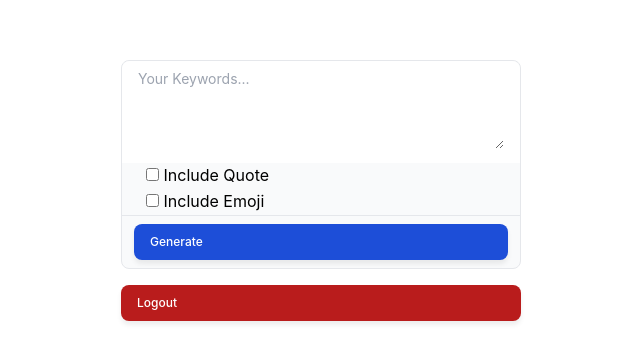
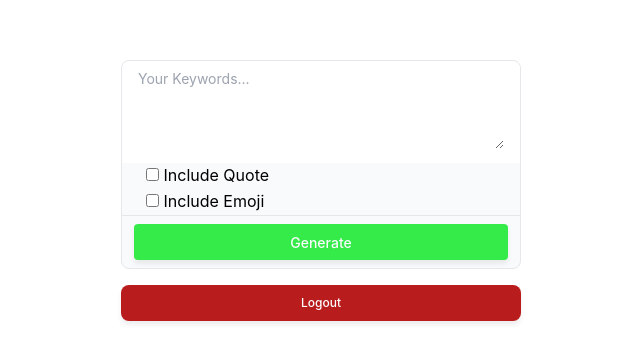
Before and after one commit to Ahzaam/openai-ui, a React (Create React App) app: page /caption in a window 1280 px wide. Shown: the part 284-646 px from the top of the page, without its empty margins (319-959 px from the left). Built offline with nearby package versions, Linux system fonts and the light colour scheme.

Commit message:
syntax chnaged

```diff
--- a/src/App.js
+++ b/src/App.js
@@ -20,15 +20,13 @@ function App() {
     <UserContext.Provider value={user}>
 
       <Router>
-        <div>
-          <section>
+
             <Routes>
               <Route path="/" element={<Authentication />} />
               <Route path="/caption" element={<GetCaption />} />
 
             </Routes>
-          </section>
-        </div>
+
       </Router>
 
     </UserContext.Provider>
--- a/src/pages/generate.jsx
+++ b/src/pages/generate.jsx
@@ -61,7 +61,7 @@ export default function GetCaption({ customer }) {
     }
 
     return (
-        <>
+        <section>
             {caption && <div className="px-4 py-2 bg-red-100 rounded-t-lg my-4">
 
                 <p>{caption}</p>
@@ -106,7 +106,7 @@ export default function GetCaption({ customer }) {
                             }}
 
 
-                            type="submit" className="inline-flex items-center py-2.5 px-4 text-xs font-medium text-center text-white bg-blue-700 rounded-lg focus:ring-4 focus:ring-blue-200  hover:bg-blue-800"
+                            type="submit" className="rounded bg-[#34eb49] text-gray-50 hover:bg-gradient-to-r hover:from-[#1ba62a] hover:to-[#1ba62a]"
                             style={{ backgroundColor: processing ? 'rgb(235,235,228)' : '' }} disabled={processing} >
 
 
@@ -139,11 +139,10 @@ export default function GetCaption({ customer }) {
 
             <button
                 onClick={handleLogout}
-                type="submit" className="inline-flex items-center py-2.5 px-4 text-xs font-medium text-center text-white bg-red-700 rounded-lg focus:ring-4 focus:ring-red-200  hover:bg-red-800">
+                type="submit" className=" items-center py-2.5 px-4 text-xs font-medium text-center text-white bg-red-700 rounded-lg focus:ring-4 focus:ring-red-200  hover:bg-red-800">
                 Logout
             </button>
-
-        </>
+        </section>
     )
 
 }
```
Also changed, not shown: 2 other files (tests, documents, lock files or other folders).
